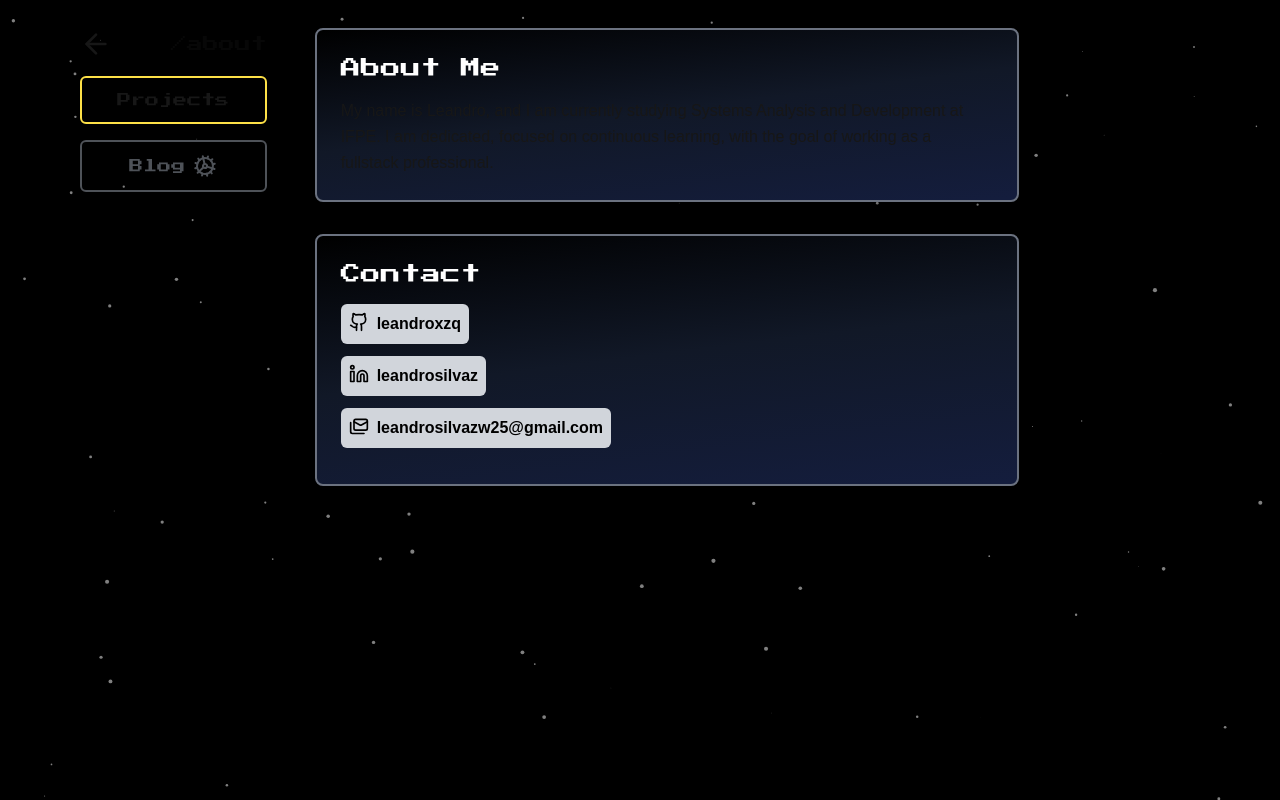
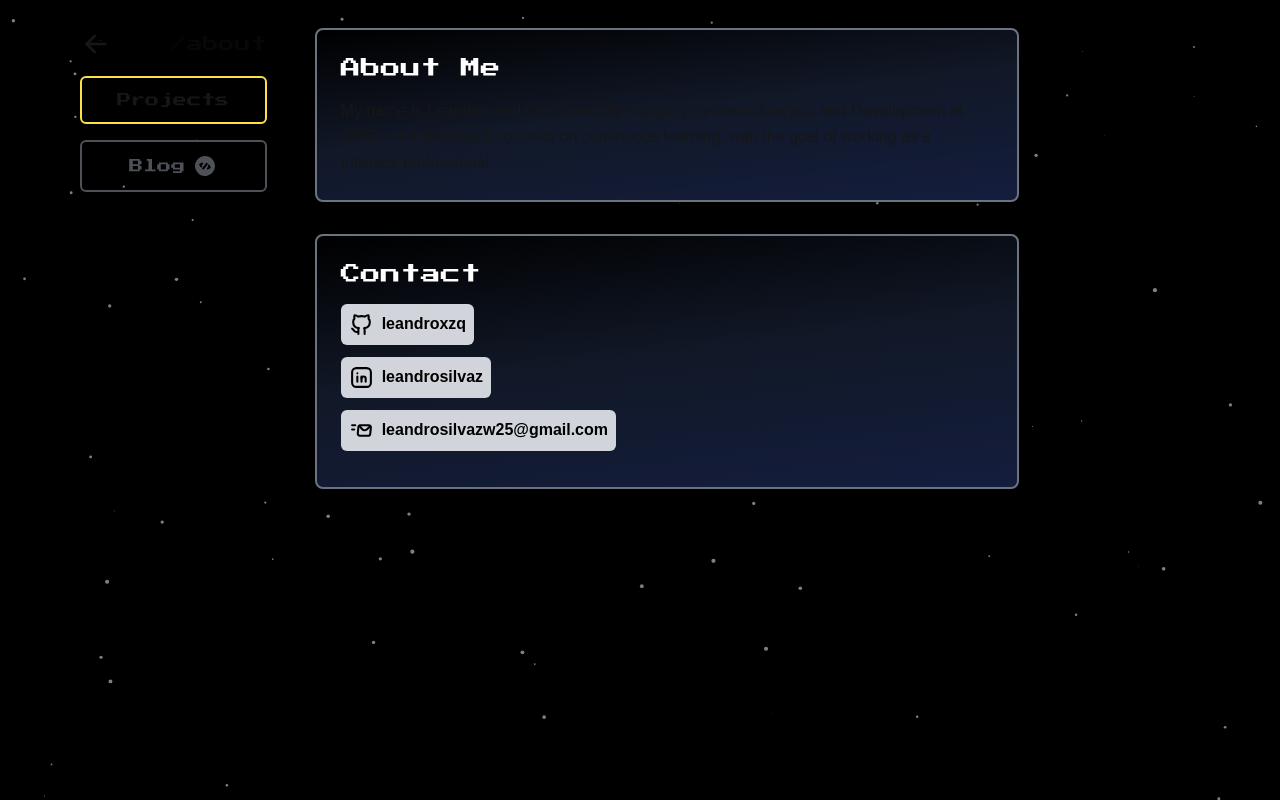
Before and after one commit to leandroxzq/leandroxzq.github.io, a Next.js app: page /about in a window 1280 px wide. Built offline with nearby package versions, Linux system fonts and the light colour scheme.

Commit message:
prettier write and remove lucide

```diff
--- a/package.json
+++ b/package.json
@@ -17,7 +17,6 @@
     "@tabler/icons-react": "^3.34.0",
     "embla-carousel": "^8.5.2",
     "embla-carousel-react": "^8.5.2",
-    "lucide-react": "^0.511.0",
     "motion": "^12.15.0",
     "next": "15.1.8",
     "react": "^19.0.0",
--- a/src/app/about/page.tsx
+++ b/src/app/about/page.tsx
@@ -4,7 +4,7 @@ import Page from '@/components/Page'
 import ContainerMotion from '@/components/ContainerMotion'
 
 import { Press_Start_2P } from 'next/font/google'
-import { Github, Linkedin, Mails } from 'lucide-react'
+import { IconBrandGithub, IconBrandLinkedin, IconMailFast } from '@tabler/icons-react'
 
 const pressStart2P = Press_Start_2P({
   subsets: ['latin'],
@@ -13,17 +13,17 @@ const pressStart2P = Press_Start_2P({
 
 const Links = [
   {
-    icon: <Github className="w-5 h-5" />,
+    icon: <IconBrandGithub size={25} />,
     href: 'https://github.com/leandroxzq',
     span: 'leandroxzq',
   },
   {
-    icon: <Linkedin className="w-5 h-5" />,
+    icon: <IconBrandLinkedin size={25} />,
     href: 'https://www.linkedin.com/in/leandrosilvaz/',
     span: 'leandrosilvaz',
   },
   {
-    icon: <Mails className="w-5 h-5" />,
+    icon: <IconMailFast size={25} />,
     href: '',
     span: 'leandrosilvazw25@gmail.com',
   },
@@ -44,7 +44,8 @@ export default function About() {
       <ContainerMotion delay={0.3}>
         <h3 className={`text-xl font-bold text-white mb-4 ${pressStart2P.className}`}>Contact</h3>
 
-        {Links.map((link, index) => (
+        {Links.map((link, index) =>
+          link.href ? (
             <a
               key={index}
               className="flex w-fit p-2 gap-2 font-semibold rounded-md text-black bg-gray-300 hover:text-blue-600 transition-colors mb-3"
@@ -55,7 +56,17 @@ export default function About() {
               {link.icon}
               <span>{link.span}</span>
             </a>
-        ))}
+          ) : (
+            <div
+              key={index}
+              className="flex w-fit p-2 gap-2 font-semibold rounded-md text-black bg-gray-300 hover:text-blue-600 transition-colors mb-3"
+            >
+              {link.icon}
+
+              <span>{link.span}</span>
+            </div>
+          ),
+        )}
       </ContainerMotion>
     </Page>
   )
--- a/src/components/Nav.tsx
+++ b/src/components/Nav.tsx
@@ -1,8 +1,8 @@
 import Link from 'next/link'
 import { motion } from 'framer-motion'
 import { usePathname } from 'next/navigation'
-import { ArrowLeft, Cog } from 'lucide-react'
 import { Press_Start_2P } from 'next/font/google'
+import { IconArrowLeft, IconCodeCircle2Filled } from '@tabler/icons-react'
 
 import { useLanguage } from '@/context/LanguageContext'
 
@@ -42,7 +42,7 @@ export default function Nav({
       {showBackButton && showPathname && (
         <div className="flex justify-between items-center w-full gap-2 sm:gap-4">
           <Link href="/" aria-label="Voltar para a home" className="hover:text-yellow-300">
-            <ArrowLeft size={32} />
+            <IconArrowLeft size={32} />
           </Link>
           <motion.p
             initial={{ opacity: 0 }}
@@ -81,7 +81,7 @@ export default function Nav({
                       ease: 'linear',
                     }}
                   >
-                    <Cog />
+                    <IconCodeCircle2Filled />
                   </motion.div>
                 </div>
               ) : (
```
Also changed, not shown: src/components/ButtonLanguague.tsx (+5 -5 lines), 1 other file (tests, documents, lock files or other folders). Lines whose indentation alone changed are shown as unchanged.
